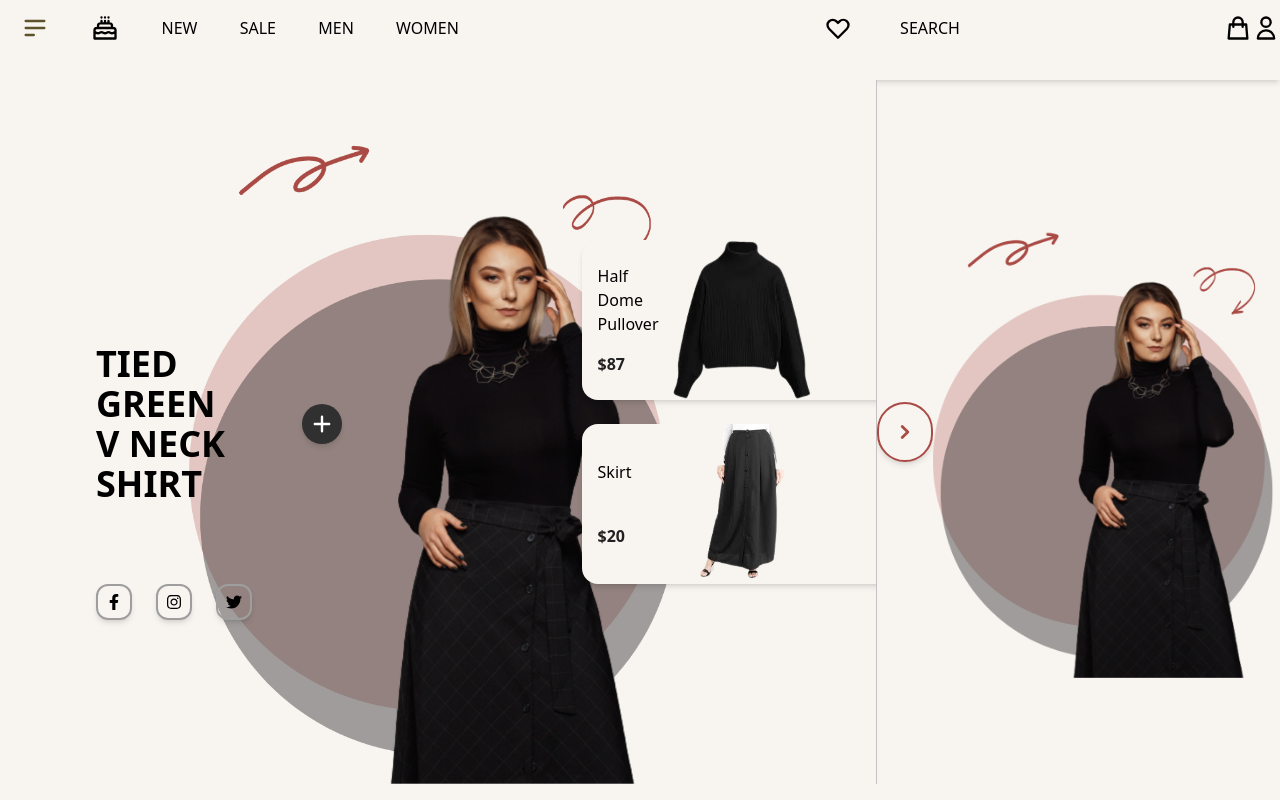
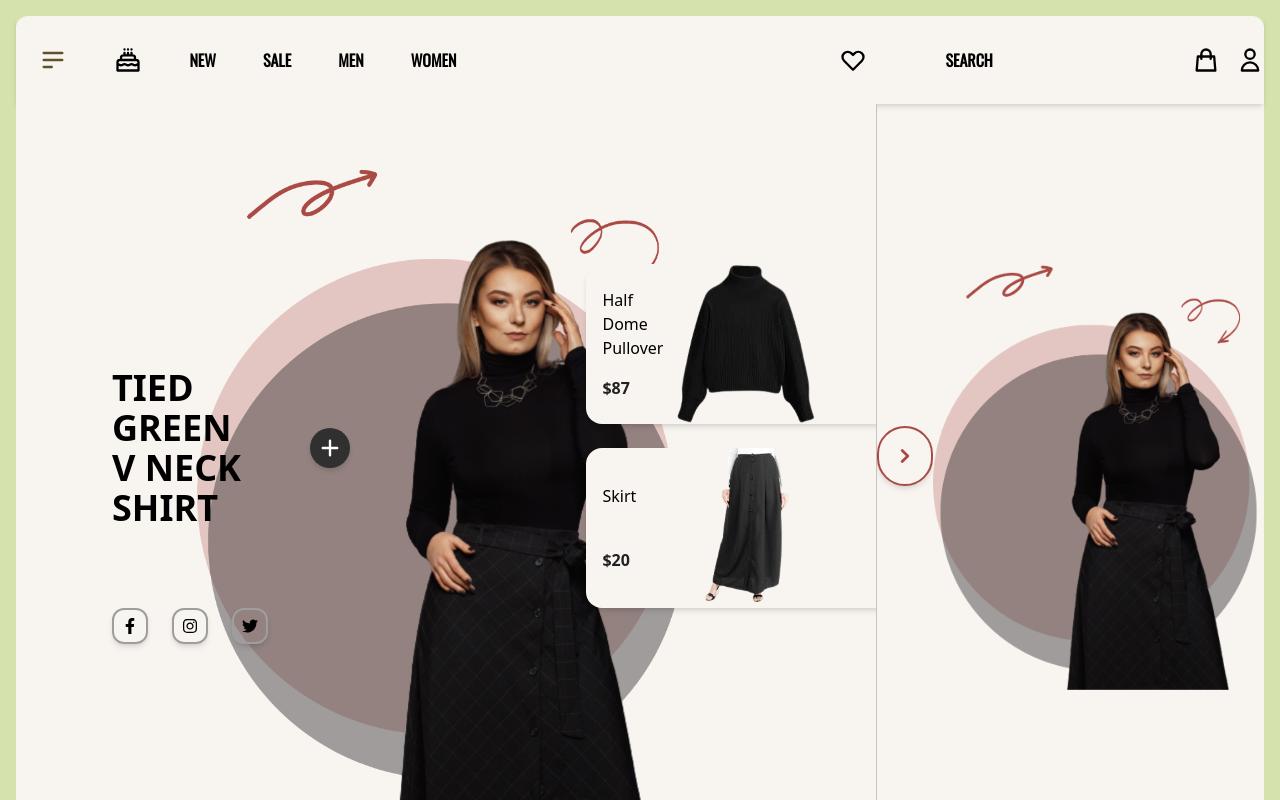
Before and after one commit to SubhanuSRoy/ecommerce-product-page, a Next.js app: page / in a window 1280 px wide. Built offline with nearby package versions, Linux system fonts and the light colour scheme.

Commit message:
ft. modified animations

```diff
--- a/src/components/Header/Header.js
+++ b/src/components/Header/Header.js
@@ -21,25 +21,25 @@ function Header() {
   }, []);
   return (
     <div
-      className="flex items-center uppercase w-full justify-between gap-x-80 pb-6 shadow-md"
+      className="flex items-center uppercase w-full justify-between gap-x-80 py-4 shadow-md"
       ref={headerRef}
     >
-      <div className="w-1/2 flex justify-around items-center">
+      <div className="w-1/2 flex justify-around items-center font-Oswald">
         <HeaderIcon Icon={MenuAlt2Icon} active />
         <HeaderIcon Icon={CakeIcon} />
         {/* <div className="pl-10 py-0 border-l-2 border-l-sl">new</div> */}
-        <div>new</div>
-        <div>sale</div>
-        <div>men</div>
-        <div className="">women</div>
+        <div className="font-bold">new</div>
+        <div className="font-bold">sale</div>
+        <div className="font-bold">men</div>
+        <div className="font-bold">women</div>
       </div>
 
-      <div className="w-1/2 flex justify-around items-center gap-x-40 ">
+      <div className="w-1/2 flex justify-around items-center gap-x-40 font-Oswald ">
         <div className="w-1/2 flex justify-around items-center">
           <HeaderIcon Icon={HeartIcon} />
-          <div>search</div>
+          <div className="font-bold">search</div>
         </div>
-        <div className="pl-20 flex justify-around items-center ">
+        <div className=" flex justify-around items-center gap-x-4 ">
           <HeaderIcon Icon={ShoppingBagIcon} />
           <HeaderIcon Icon={UserIcon} />
         </div>
--- a/src/components/Product/Product.js
+++ b/src/components/Product/Product.js
@@ -1,4 +1,4 @@
-import React from "react";
+import React,{useRef,useState,useEffect} from "react";
 import Image from "next/image";
 import { ChevronRightIcon } from "@heroicons/react/solid";
 import Side from "../SIde/Side";
@@ -6,12 +6,22 @@ import p1 from "../../assets/p1.jpg"
 import p2 from "../../assets/p2.jpg"
 import p3 from "../../assets/p3.jpg"
 import HeaderIcon from "../Header/HeaderIcon";
+import gsap from "gsap";
 
 function Product() {
+  // reference to the header of the page
+  // const productRef = useRef();
+  const productRef = useRef();
+
+  // wait until DOM has been rendered
+  useEffect(() => {
+    gsap.from(productRef.current, { x: -100, duration: 2,delay:1 });
+    gsap.to(productRef.current, {x: 0, duration: 2, delay: 1 });
+  }, []);
   return (
-    <div className="flex justify-between w-full pt-16">
+    <div className="flex justify-between w-full pt-16" ref={productRef}>
       {/* product description */}
-      <div className="flex flex-col items-start w-2/3 gap-y-2 pl-20">
+      <div className="flex flex-col items-start w-4/6 gap-y-2 pl-20">
         {/* name of product */}
         <div className="text-4xl uppercase font-bold">
           Tied green <br /> v-neck shirt
--- /dev/null
+++ b/src/pages/_document.js
@@ -0,0 +1,28 @@
+import Document, { Html, Head, Main, NextScript } from "next/document";
+
+class MyDocument extends Document {
+  static async getInitialProps(ctx) {
+    const initialProps = await Document.getInitialProps(ctx);
+
+    return initialProps;
+  }
+
+  render() {
+    return (
+      <Html>
+        <Head>
+        <link
+          href="https://fonts.googleapis.com/css2?family=Oswald&display=swap"
+          rel="stylesheet"
+        />
+        </Head>
+        <body>
+          <Main />
+          <NextScript />
+        </body>
+      </Html>
+    );
+  }
+}
+
+export default MyDocument;
--- a/src/pages/index.js
+++ b/src/pages/index.js
@@ -11,6 +11,7 @@ import HeaderIcon from "../components/Header/HeaderIcon";
 
 export default function Home() {
   const [reversed, setReversed] = useState(false);
+  const [animate, setAnimate] = useState(false);
   const el = useRef();
   // const q = gsap.utils.selector(el);
   const mainRef = useRef(null);
@@ -26,35 +27,47 @@ export default function Home() {
   }, []);
 
   useEffect(() => {
-    console.log(reversed)
+    console.log(reversed);
     // toggle the direction of our timeline
     tl.current.reversed(reversed);
   }, [reversed]);
 
   return (
-    <div className="">
+    <div className="bg-pl h-screen" style={{overflow: "hidden"}}>
       <Head>
         <title>E-Commerce Product Page</title>
         <meta name="description" content="Made by Subhanu" />
         <link rel="icon" href="/favicon.ico" />
+        <link rel="preconnect" href="https://fonts.googleapis.com" />
+        <link rel="preconnect" href="https://fonts.gstatic.com" crossorigin />
+        <link
+          href="https://fonts.googleapis.com/css2?family=Oswald&display=swap"
+          rel="stylesheet"
+        />
       </Head>
 
-      <main className="bg-light h-screen">
+      <main className="bg-light h-screen m-4 rounded-xl">
         <Header />
+        {!animate && (
           <div className="flex items-center justify-between" ref={el}>
             <Main className="main" ref={mainRef}>
-            <div >
+              <div>
                 <PlusIcon className="rounded-full bg-black p-2 shadow-md text-white" />
               </div>
             </Main>
 
-          <button onClick={() => setReversed(!reversed)} className="cursor-pointer px-3 text-red stroke-0 border-red rounded-full border-2 shadow-md">
+            <button
+              onClick={() => setAnimate(true)}
+              className="cursor-pointer px-3 text-red stroke-0 border-red rounded-full border-2 shadow-md"
+            >
               <HeaderIcon Icon={ChevronRightIcon} />
             </button>
 
             <Side />
           </div>
-        {/* <Product /> */}
+        )}
+
+        {animate && <Product />}
       </main>
 
       {/* <footer className={styles.footer}>
--- a/src/styles/Product.module.css
+++ b/src/styles/Product.module.css
@@ -0,0 +1,9 @@
+.main {
+    background-image: url("../assets/bgImage1.png");
+    background-color: #f8f5f1;
+    background-position: center;
+    width: 100vw;
+    background-size: contain  ;
+    height: 85vh;
+    background-repeat: no-repeat;
+  }
--- a/tailwind.config.js
+++ b/tailwind.config.js
@@ -6,20 +6,24 @@ module.exports = {
   ],
   theme: {
     colors: {
-      transparent: 'transparent',
-      current: 'currentColor',
-      'pl': '#d5e2ae', //primary light
-      'sl': '#B0A7A4', //secondary light
-      'sd': '#5D5229', //secondary dark
-      'tp': '#212121', //text primary
-      'light': '#f8f5f1', //light
-      'td': '#9E9E9E', //text disabled
-      'pd': '#424242', //paper dark
-      'black': '#303030', //default dark
-      'white': '#FFFFFF', //white
-      'red':'#AA4A44', //brick red
+      transparent: "transparent",
+      current: "currentColor",
+      pl: "#d5e2ae", //primary light
+      sl: "#B0A7A4", //secondary light
+      sd: "#5D5229", //secondary dark
+      tp: "#212121", //text primary
+      light: "#f8f5f1", //light
+      td: "#9E9E9E", //text disabled
+      pd: "#424242", //paper dark
+      black: "#303030", //default dark
+      white: "#FFFFFF", //white
+      red: "#AA4A44", //brick red
     },
-    extend: {},
+    extend: {
+      fontFamily: {
+        Oswald: ["Oswald", "sans"],
+      },
+    },
   },
   plugins: [],
-}
+};
```
Lines whose indentation alone changed are shown as unchanged.
